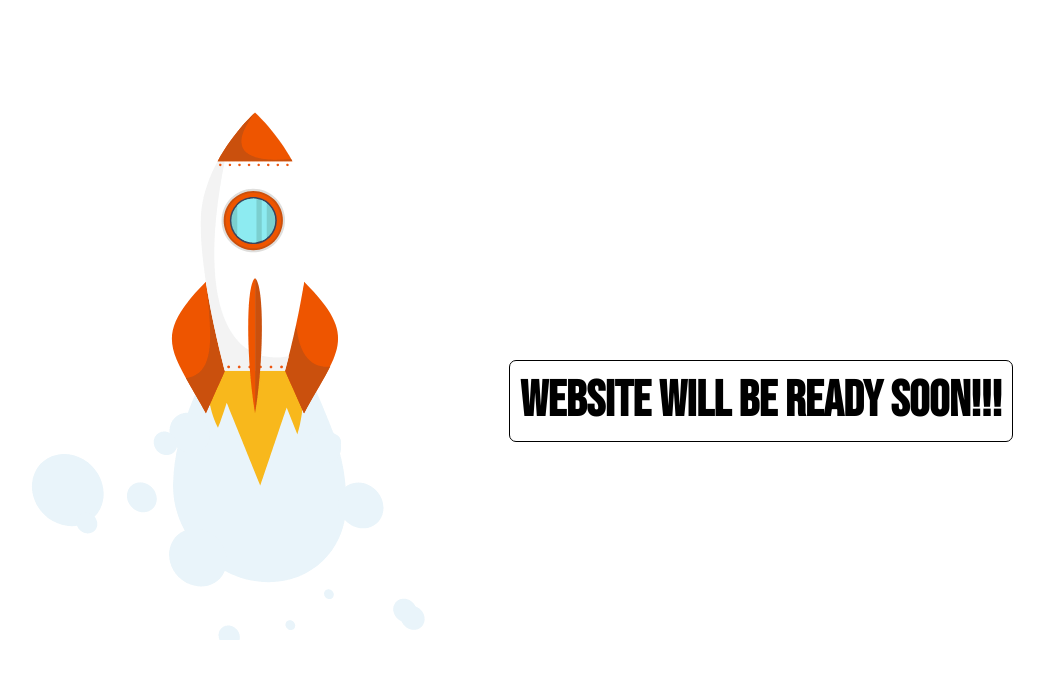
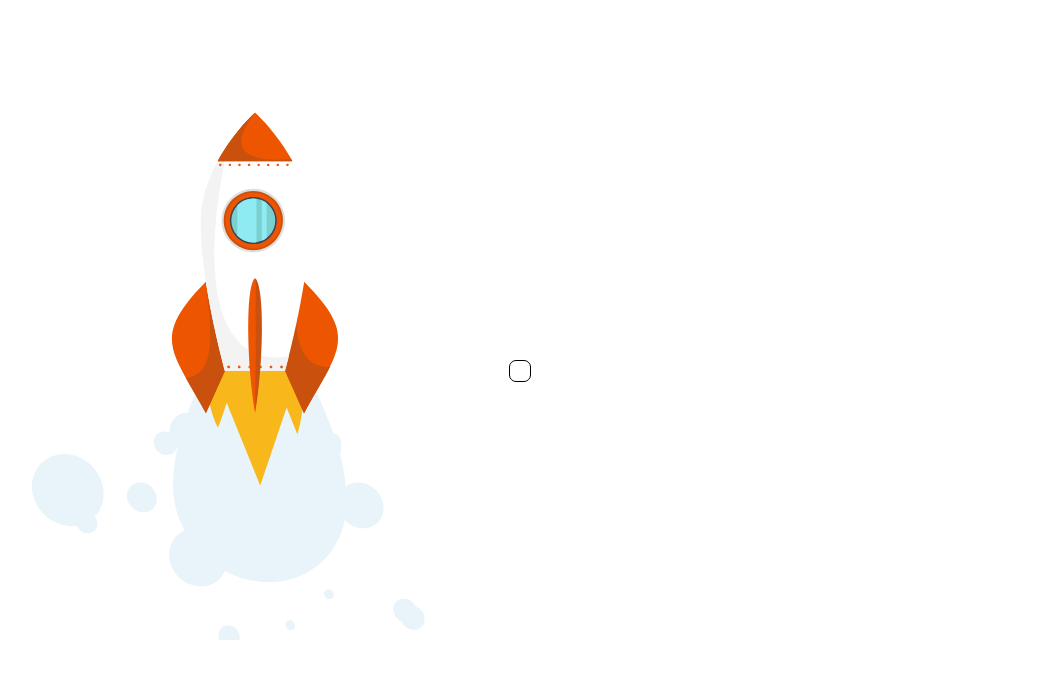
Before and after one commit to sandesh101/Personal-Portfolio, a plain HTML site: page index.html in a window 1280 px wide. Shown: the whole page, without its empty margins (67-1111 px from the left). Drawn offline with Linux system fonts and the light colour scheme.

Commit message:
New Code Started

```diff
--- a/index.html
+++ b/index.html
@@ -13,7 +13,7 @@
             <img src="assets/rocket_launch.gif">
         </div>
         <div class="text">
-           <p>Website will be ready soon!!!</p>
+
         </div>
     </div>
 
```
